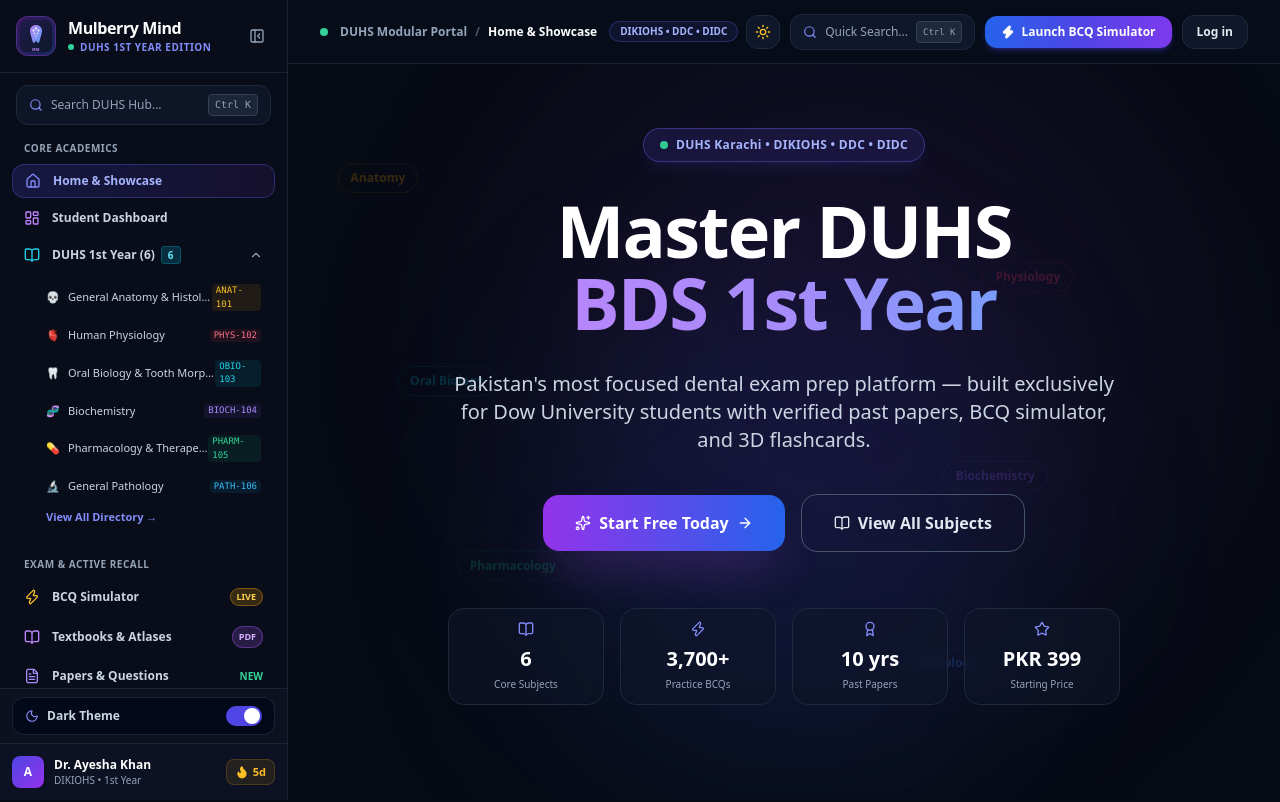
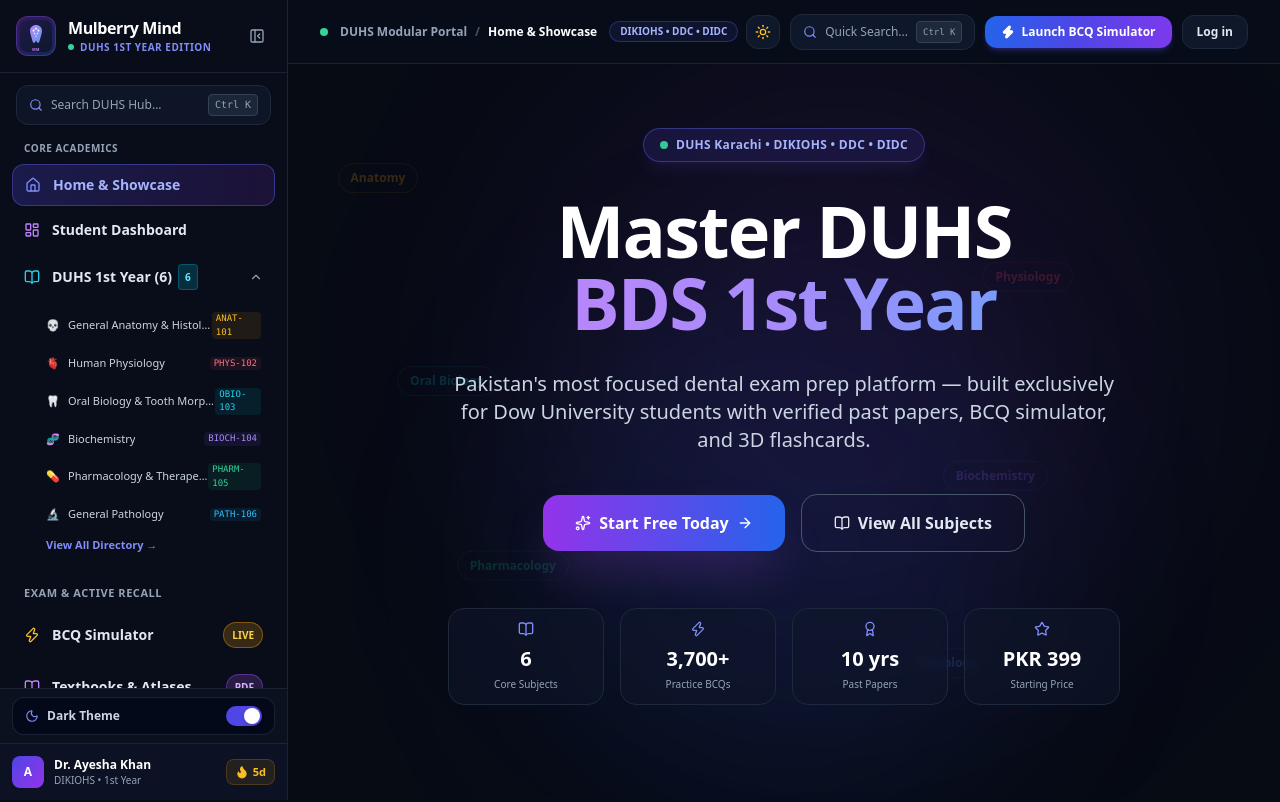
Before and after one commit to mkazkhan28/mulbureymind-, a Next.js app: page / in a window 1280 px wide. Shown: the top 802 px of the page. Built offline with nearby package versions, Linux system fonts and the light colour scheme.

Commit message:
Refine light theme, bold navigation sidebar typography, remove pharmacology/pathology subheadings

```diff
--- a/src/components/AppShell.tsx
+++ b/src/components/AppShell.tsx
@@ -230,24 +230,24 @@
             {/* Home / Overview */}
             <Link
               href="/"
-              className={`flex items-center gap-3 px-3 py-2 rounded-xl text-xs font-semibold transition group ${
+              className={`flex items-center gap-3 px-3 py-2.5 rounded-xl text-sm font-bold transition group ${
                 isActive("/") && pathname === "/"
-                  ? "bg-gradient-to-r from-indigo-600/20 to-purple-600/10 text-indigo-300 border border-indigo-500/30"
-                  : "text-slate-300 hover:text-white hover:bg-slate-800/60"
+                  ? "bg-gradient-to-r from-indigo-600/25 to-purple-600/15 text-indigo-300 border border-indigo-500/40 shadow-sm"
+                  : "text-slate-200 hover:text-white hover:bg-slate-800/70"
               }`}
               title="Home"
             >
               <Home className="w-4 h-4 text-indigo-400 shrink-0" />
-              {!sidebarCollapsed && <span>Home & Showcase</span>}
+              {!sidebarCollapsed && <span>Home &amp; Showcase</span>}
             </Link>
 
             {/* Dashboard */}
             <Link
               href="/dashboard"
-              className={`flex items-center gap-3 px-3 py-2 rounded-xl text-xs font-semibold transition group ${
+              className={`flex items-center gap-3 px-3 py-2.5 rounded-xl text-sm font-bold transition group ${
                 isActive("/dashboard")
-                  ? "bg-gradient-to-r from-indigo-600/20 to-purple-600/10 text-indigo-300 border border-indigo-500/30"
-                  : "text-slate-300 hover:text-white hover:bg-slate-800/60"
+                  ? "bg-gradient-to-r from-indigo-600/25 to-purple-600/15 text-indigo-300 border border-indigo-500/40 shadow-sm"
+                  : "text-slate-200 hover:text-white hover:bg-slate-800/70"
               }`}
               title="Dashboard"
             >
@@ -258,10 +258,10 @@
             {/* Subjects with Expandable Accordion */}
             <div>
               <div
-                className={`flex items-center justify-between px-3 py-2 rounded-xl text-xs font-semibold transition cursor-pointer select-none group ${
+                className={`flex items-center justify-between px-3 py-2.5 rounded-xl text-sm font-bold transition cursor-pointer select-none group ${
                   isActive("/subjects")
-                    ? "bg-gradient-to-r from-indigo-600/20 to-purple-600/10 text-indigo-300 border border-indigo-500/30"
-                    : "text-slate-300 hover:text-white hover:bg-slate-800/60"
+                    ? "bg-gradient-to-r from-indigo-600/25 to-purple-600/15 text-indigo-300 border border-indigo-500/40 shadow-sm"
+                    : "text-slate-200 hover:text-white hover:bg-slate-800/70"
                 }`}
                 onClick={() => setSubjectsExpanded(!subjectsExpanded)}
                 title="Subjects (6)"
@@ -271,7 +271,7 @@
                   {!sidebarCollapsed && (
                     <span className="flex items-center gap-1.5">
                       <span>DUHS 1st Year (6)</span>
-                      <span className="text-[10px] font-bold px-1.5 py-0.2 rounded bg-cyan-500/20 text-cyan-300 border border-cyan-500/30">
+                      <span className="text-[10px] font-extrabold px-1.5 py-0.5 rounded bg-cyan-500/20 text-cyan-300 border border-cyan-500/30">
                         6
                       </span>
                     </span>
@@ -329,20 +329,20 @@
           </div>
 
           {/* Section 2: Exam & Practice Center */}
-          <div className="space-y-1">
+          <div className="space-y-1.5">
             {!sidebarCollapsed && (
-              <div className="px-3 pb-1 text-[10px] font-bold uppercase tracking-wider text-slate-400">
-                Exam & Active Recall
+              <div className="px-3 pb-1 text-[11px] font-extrabold uppercase tracking-wider text-slate-400">
+                Exam &amp; Active Recall
               </div>
             )}
 
             {/* BCQ Exam Simulator */}
             <Link
               href="/practice"
-              className={`flex items-center justify-between px-3 py-2 rounded-xl text-xs font-semibold transition group ${
+              className={`flex items-center justify-between px-3 py-2.5 rounded-xl text-sm font-bold transition group ${
                 isActive("/practice")
-                  ? "bg-gradient-to-r from-indigo-600/20 to-purple-600/10 text-indigo-300 border border-indigo-500/30"
-                  : "text-slate-300 hover:text-white hover:bg-slate-800/60"
+                  ? "bg-gradient-to-r from-indigo-600/25 to-purple-600/15 text-indigo-300 border border-indigo-500/40 shadow-sm"
+                  : "text-slate-200 hover:text-white hover:bg-slate-800/70"
               }`}
               title="BCQ Simulator"
             >
@@ -351,7 +351,7 @@
                 {!sidebarCollapsed && <span>BCQ Simulator</span>}
               </div>
               {!sidebarCollapsed && (
-                <span className="text-[9px] font-bold px-1.5 py-0.2 rounded-full bg-amber-500/20 text-amber-300 border border-amber-500/40 animate-pulse">
+                <span className="text-[10px] font-bold px-2 py-0.5 rounded-full bg-amber-500/20 text-amber-300 border border-amber-500/40 animate-pulse">
                   LIVE
                 </span>
               )}
@@ -360,10 +360,10 @@
             {/* Books & Reference PDFs Library */}
             <Link
               href="/books"
-              className={`flex items-center justify-between px-3 py-2 rounded-xl text-xs font-semibold transition group ${
+              className={`flex items-center justify-between px-3 py-2.5 rounded-xl text-sm font-bold transition group ${
                 isActive("/books")
-                  ? "bg-gradient-to-r from-violet-600/20 to-purple-600/10 text-violet-300 border border-violet-500/30"
-                  : "text-slate-300 hover:text-white hover:bg-slate-800/60"
+                  ? "bg-gradient-to-r from-violet-600/25 to-purple-600/15 text-violet-300 border border-violet-500/40 shadow-sm"
+                  : "text-slate-200 hover:text-white hover:bg-slate-800/70"
               }`}
               title="Official BDS Textbooks & Atlases"
             >
@@ -372,7 +372,7 @@
                 {!sidebarCollapsed && <span>Textbooks &amp; Atlases</span>}
               </div>
               {!sidebarCollapsed && (
-                <span className="text-[9px] font-bold px-1.5 py-0.5 rounded-full bg-purple-500/20 text-purple-300 border border-purple-500/40">
+                <span className="text-[10px] font-bold px-2 py-0.5 rounded-full bg-purple-500/20 text-purple-300 border border-purple-500/40">
                   PDF
                 </span>
               )}
@@ -381,10 +381,10 @@
             {/* Content Library */}
             <Link
               href="/content"
-              className={`flex items-center justify-between px-3 py-2 rounded-xl text-xs font-semibold transition group ${
+              className={`flex items-center justify-between px-3 py-2.5 rounded-xl text-sm font-bold transition group ${
                 isActive("/content")
-                  ? "bg-gradient-to-r from-violet-600/20 to-purple-600/10 text-violet-300 border border-violet-500/30"
-                  : "text-slate-300 hover:text-white hover:bg-slate-800/60"
+                  ? "bg-gradient-to-r from-violet-600/25 to-purple-600/15 text-violet-300 border border-violet-500/40 shadow-sm"
+                  : "text-slate-200 hover:text-white hover:bg-slate-800/70"
               }`}
               title="Past Papers & Topic Questions"
             >
@@ -393,17 +393,17 @@
                 {!sidebarCollapsed && <span>Papers &amp; Questions</span>}
               </div>
               {!sidebarCollapsed && (
-                <span className="text-[10px] text-emerald-400 font-bold">NEW</span>
+                <span className="text-[10px] text-emerald-400 font-extrabold">NEW</span>
               )}
             </Link>
 
             {/* DUHS Past Papers */}
             <Link
               href="/past-papers"
-              className={`flex items-center justify-between px-3 py-2 rounded-xl text-xs font-semibold transition group ${
+              className={`flex items-center justify-between px-3 py-2.5 rounded-xl text-sm font-bold transition group ${
                 isActive("/past-papers")
-                  ? "bg-gradient-to-r from-indigo-600/20 to-purple-600/10 text-indigo-300 border border-indigo-500/30"
-                  : "text-slate-300 hover:text-white hover:bg-slate-800/60"
+                  ? "bg-gradient-to-r from-indigo-600/25 to-purple-600/15 text-indigo-300 border border-indigo-500/40 shadow-sm"
+                  : "text-slate-200 hover:text-white hover:bg-slate-800/70"
               }`}
               title="DUHS Past Papers"
             >
@@ -412,17 +412,17 @@
                 {!sidebarCollapsed && <span>DUHS Past Papers</span>}
               </div>
               {!sidebarCollapsed && (
-                <span className="text-[10px] text-slate-400 font-mono">2015–24</span>
+                <span className="text-[10px] text-slate-400 font-mono font-bold">2015–24</span>
               )}
             </Link>
 
             {/* 3D Flashcards */}
             <Link
               href="/flashcards"
-              className={`flex items-center gap-3 px-3 py-2 rounded-xl text-xs font-semibold transition group ${
+              className={`flex items-center gap-3 px-3 py-2.5 rounded-xl text-sm font-bold transition group ${
                 isActive("/flashcards")
-                  ? "bg-gradient-to-r from-indigo-600/20 to-purple-600/10 text-indigo-300 border border-indigo-500/30"
-                  : "text-slate-300 hover:text-white hover:bg-slate-800/60"
+                  ? "bg-gradient-to-r from-indigo-600/25 to-purple-600/15 text-indigo-300 border border-indigo-500/40 shadow-sm"
+                  : "text-slate-200 hover:text-white hover:bg-slate-800/70"
               }`}
               title="Flashcards"
             >
@@ -433,15 +433,15 @@
             {/* Lecture Notes & Slides */}
             <Link
               href="/resources"
-              className={`flex items-center gap-3 px-3 py-2 rounded-xl text-xs font-semibold transition group ${
+              className={`flex items-center gap-3 px-3 py-2.5 rounded-xl text-sm font-bold transition group ${
                 isActive("/resources")
-                  ? "bg-gradient-to-r from-indigo-600/20 to-purple-600/10 text-indigo-300 border border-indigo-500/30"
-                  : "text-slate-300 hover:text-white hover:bg-slate-800/60"
+                  ? "bg-gradient-to-r from-indigo-600/25 to-purple-600/15 text-indigo-300 border border-indigo-500/40 shadow-sm"
+                  : "text-slate-200 hover:text-white hover:bg-slate-800/70"
               }`}
               title="Notes & Slides"
             >
               <FileText className="w-4 h-4 text-sky-400 shrink-0" />
-              {!sidebarCollapsed && <span>Notes & Slide Atlases</span>}
+              {!sidebarCollapsed && <span>Notes &amp; Slide Atlases</span>}
             </Link>
           </div>
 
```
